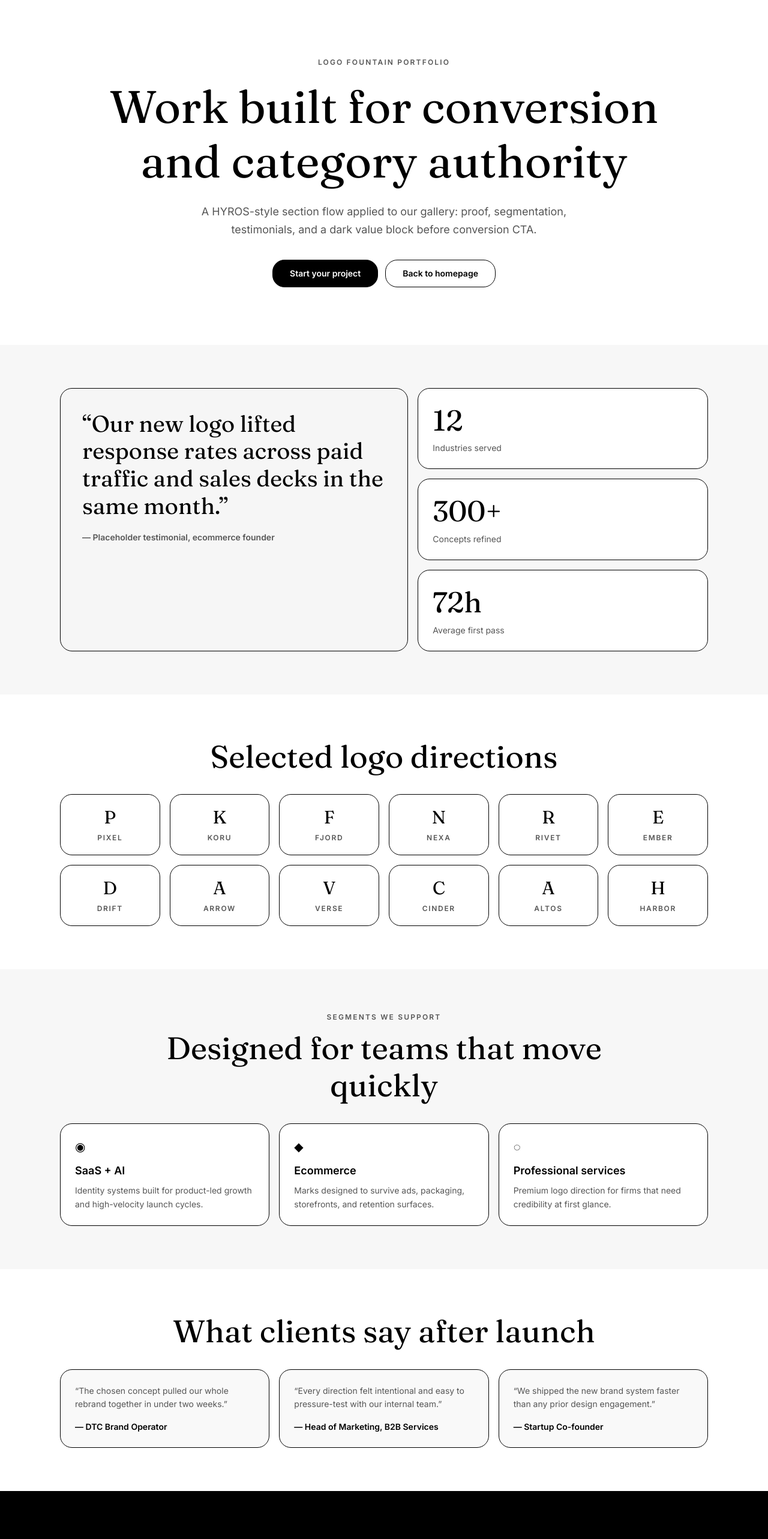
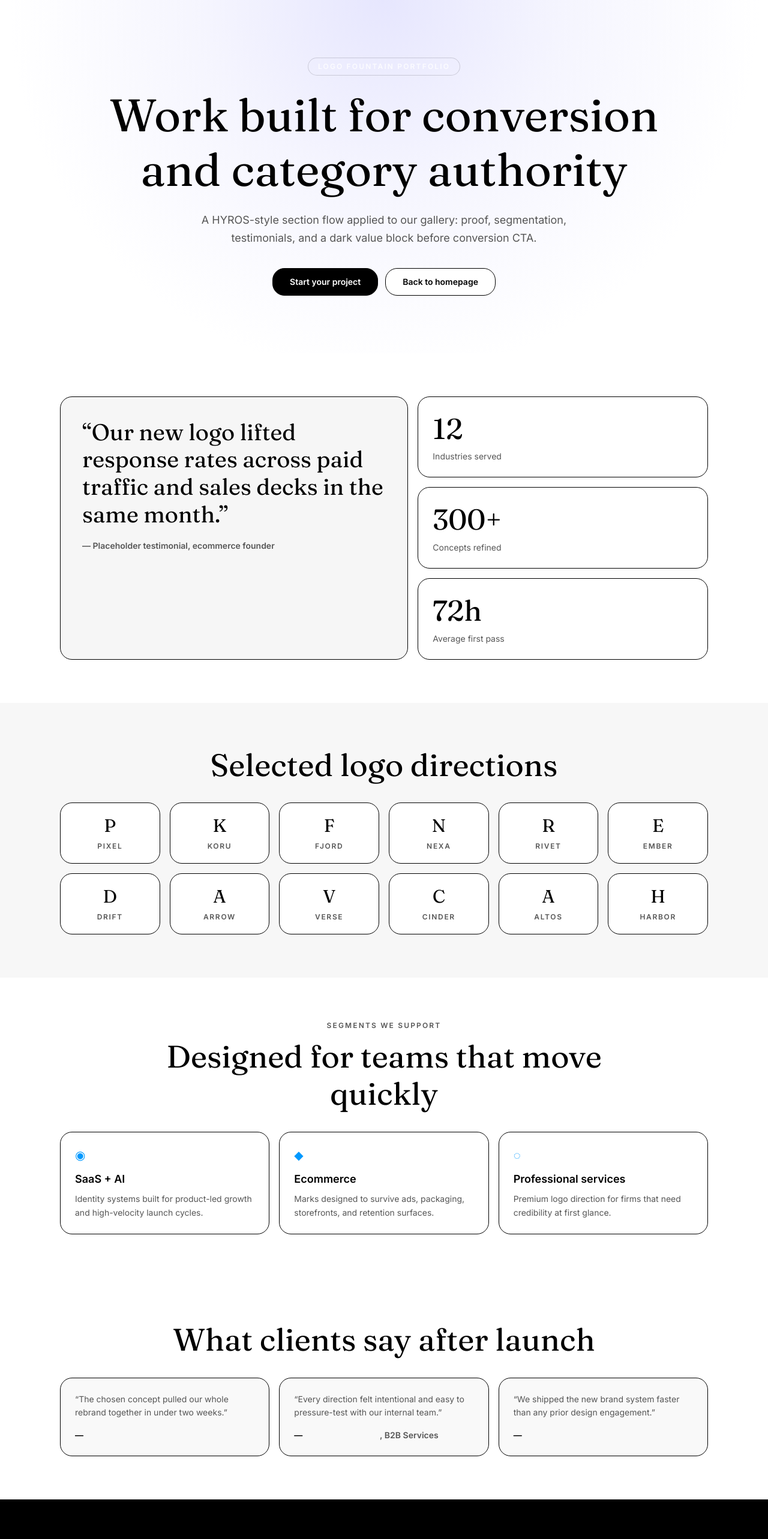
Before and after one commit to gericomaverick/logo-fountain, a Next.js app in the folder apps/web/: page /work in a window 1280 px wide. Shown: the top 2566 px of the page at 60% size. Built offline with nearby package versions, Linux system fonts and the light colour scheme.

Commit message:
Tune marketing sections to HYROS accent color cadence

```diff
--- a/apps/web/src/app/work/page.tsx
+++ b/apps/web/src/app/work/page.tsx
@@ -55,7 +55,6 @@ export default function WorkPage() {
         secondary={{ href: "/", label: "Back to homepage" }}
       />
 
-      <div className="bg-[#f7f7f7]">
       <ProofStatsRow
         quote="Our new logo lifted response rates across paid traffic and sales decks in the same month."
         byline="— Placeholder testimonial, ecommerce founder"
@@ -65,19 +64,12 @@ export default function WorkPage() {
           { value: "72h", label: "Average first pass" },
         ]}
       />
-      </div>
 
-      <div className="bg-white">
       <LogoWall title="Selected logo directions" logos={logos} />
-      </div>
 
-      <div className="bg-[#f7f7f7]">
       <SegmentCards eyebrow="Segments we support" title="Designed for teams that move quickly" items={verticals} />
-      </div>
 
-      <div className="bg-white">
       <TestimonialCardsRow title="What clients say after launch" items={testimonials} />
-      </div>
 
       <DarkFeatureSection
         eyebrow="How we deliver"
@@ -101,7 +93,6 @@ export default function WorkPage() {
         secondary={{ href: "/", label: "See full site" }}
       />
 
-      <div className="bg-white">
       <FAQ
         title="Work page FAQ"
         items={[
@@ -119,7 +110,6 @@ export default function WorkPage() {
           },
         ]}
       />
-      </div>
 
       <FinalCTA
         title="Want your logo featured here next?"
--- a/apps/web/src/components/marketing/sections.tsx
+++ b/apps/web/src/components/marketing/sections.tsx
@@ -4,6 +4,18 @@ type Cta = {
   href: string;
   label: string;
 };
+
+function BylineWithAccent({ byline }: { byline: string }) {
+  const cleaned = byline.replace(/^[-—]\s*/, "");
+  const [name, ...rest] = cleaned.split(",");
+
+  return (
+    <p className="mt-4 text-sm font-semibold text-black">
+      — <span className="bg-[image:var(--hyros-gradient-purple)] bg-clip-text text-transparent">{name.trim()}</span>
+      {rest.length ? <span className="text-muted">, {rest.join(",").trim()}</span> : null}
+    </p>
+  );
+}
 
 export function HeroCenter({
   eyebrow,
@@ -19,8 +31,11 @@ export function HeroCenter({
   secondary: Cta;
 }) {
   return (
-    <section className="mx-auto max-w-[1160px] px-6 py-18 text-center md:px-10 md:py-24">
-      <p className="text-xs font-semibold uppercase tracking-[0.18em] text-muted">{eyebrow}</p>
+    <section className="bg-[image:radial-gradient(circle_at_top,_rgba(81,80,247,0.14)_0%,_rgba(148,148,247,0.09)_35%,_rgba(255,255,255,1)_72%)]">
+      <div className="mx-auto max-w-[1160px] px-6 py-18 text-center md:px-10 md:py-24">
+        <p className="inline-flex rounded-full border border-black/15 bg-white/80 px-4 py-1.5 text-xs font-semibold uppercase tracking-[0.18em] text-transparent [background-image:var(--hyros-gradient-purple)] [background-origin:border-box] [background-clip:text]">
+          {eyebrow}
+        </p>
         <h1 className="font-display mx-auto mt-5 max-w-5xl text-[48px] leading-[1.06] tracking-tight md:text-[76px]">{title}</h1>
         <p className="mx-auto mt-6 max-w-2xl text-base leading-relaxed text-muted md:text-lg">{body}</p>
         <div className="mt-9 flex flex-col items-center justify-center gap-3 sm:flex-row">
@@ -30,6 +45,7 @@ export function HeroCenter({
           <Link href={secondary.href} className="rounded-[20px] border border-black bg-white px-7 py-3 text-sm font-semibold text-black">
             {secondary.label}
           </Link>
+        </div>
       </div>
     </section>
   );
@@ -45,7 +61,8 @@ export function ProofStatsRow({
   stats: Array<{ value: string; label: string }>;
 }) {
   return (
-    <section className="mx-auto max-w-[1160px] px-6 py-14 md:px-10 md:py-18">
+    <section className="bg-white">
+      <div className="mx-auto max-w-[1160px] px-6 py-14 md:px-10 md:py-18">
         <div className="grid gap-4 lg:grid-cols-[1.2fr_1fr]">
           <article className="rounded-[20px] border border-black bg-[#f6f6f6] p-7 md:p-9">
             <p className="font-display text-[30px] leading-tight md:text-[38px]">“{quote}”</p>
@@ -53,11 +70,12 @@ export function ProofStatsRow({
           </article>
           <div className="grid gap-4 sm:grid-cols-3 lg:grid-cols-1">
             {stats.map((stat) => (
-            <div key={stat.label} className="rounded-[20px] border border-black bg-white p-6">
+              <div key={stat.label} className="relative rounded-[20px] border border-black bg-white p-6 before:absolute before:bottom-0 before:left-6 before:h-[3px] before:w-14 before:rounded-full before:bg-[image:var(--hyros-gradient-purple)]">
                 <p className="font-display text-4xl md:text-5xl">{stat.value}</p>
                 <p className="mt-2 text-sm text-muted">{stat.label}</p>
               </div>
             ))}
+          </div>
         </div>
       </div>
     </section>
@@ -66,7 +84,8 @@ export function ProofStatsRow({
 
 export function LogoWall({ title, logos }: { title: string; logos: string[] }) {
   return (
-    <section className="mx-auto max-w-[1160px] px-6 py-14 md:px-10 md:py-18">
+    <section className="bg-[#f7f7f7]">
+      <div className="mx-auto max-w-[1160px] px-6 py-14 md:px-10 md:py-18">
         <h2 className="font-display mx-auto max-w-3xl text-center text-[36px] leading-tight md:text-[52px]">{title}</h2>
         <div className="mt-8 grid grid-cols-2 gap-4 md:grid-cols-3 lg:grid-cols-6">
           {logos.map((logo) => (
@@ -75,6 +94,7 @@ export function LogoWall({ title, logos }: { title: string; logos: string[] }) {
               <p className="mt-2 text-xs font-semibold uppercase tracking-[0.14em] text-muted">{logo}</p>
             </div>
           ))}
+        </div>
       </div>
     </section>
   );
@@ -90,17 +110,19 @@ export function SegmentCards({
   items: Array<{ title: string; body: string; icon: string }>;
 }) {
   return (
-    <section className="mx-auto max-w-[1160px] px-6 py-14 md:px-10 md:py-18">
+    <section className="bg-white">
+      <div className="mx-auto max-w-[1160px] px-6 py-14 md:px-10 md:py-18">
         <p className="text-center text-xs font-semibold uppercase tracking-[0.18em] text-muted">{eyebrow}</p>
         <h2 className="font-display mx-auto mt-3 max-w-3xl text-center text-[36px] leading-tight md:text-[52px]">{title}</h2>
         <div className="mt-8 grid gap-4 md:grid-cols-3">
           {items.map((item) => (
             <article key={item.title} className="rounded-[20px] border border-black bg-white p-6">
-            <span className="text-xl">{item.icon}</span>
+              <span className="text-xl text-[rgb(0,153,255)]">{item.icon}</span>
               <h3 className="mt-3 text-lg font-semibold">{item.title}</h3>
               <p className="mt-2 text-sm leading-relaxed text-muted">{item.body}</p>
             </article>
           ))}
+        </div>
       </div>
     </section>
   );
@@ -114,15 +136,17 @@ export function TestimonialCardsRow({
   items: Array<{ quote: string; byline: string }>;
 }) {
   return (
-    <section className="mx-auto max-w-[1160px] px-6 py-14 md:px-10 md:py-18">
+    <section className="bg-white">
+      <div className="mx-auto max-w-[1160px] px-6 py-14 md:px-10 md:py-18">
         <h2 className="font-display mx-auto max-w-3xl text-center text-[36px] leading-tight md:text-[52px]">{title}</h2>
         <div className="mt-8 grid gap-4 md:grid-cols-3">
           {items.map((item) => (
             <article key={item.byline} className="rounded-[20px] border border-black bg-[#f9f9f9] p-6">
               <p className="text-sm leading-relaxed text-muted">“{item.quote}”</p>
-            <p className="mt-4 text-sm font-semibold">{item.byline}</p>
+              <BylineWithAccent byline={item.byline} />
             </article>
           ))}
+        </div>
       </div>
     </section>
   );
@@ -146,7 +170,9 @@ export function DarkFeatureSection({
   return (
     <section className="bg-black text-white">
       <div className="mx-auto max-w-[1160px] px-6 py-16 md:px-10 md:py-22">
-        <p className="text-xs font-semibold uppercase tracking-[0.18em] text-white/70">{eyebrow}</p>
+        <p className="inline-flex rounded-full border border-white/35 bg-[image:var(--hyros-gradient-purple)] px-4 py-1.5 text-xs font-semibold uppercase tracking-[0.18em] text-white">
+          {eyebrow}
+        </p>
         <h2 className="font-display mt-3 max-w-4xl text-[38px] leading-tight md:text-[56px]">{title}</h2>
         <p className="mt-4 max-w-2xl text-sm leading-relaxed text-white/80 md:text-base">{body}</p>
         <div className="mt-8 grid gap-4 md:grid-cols-3">
@@ -158,7 +184,7 @@ export function DarkFeatureSection({
           ))}
         </div>
         <div className="mt-10 flex flex-col gap-3 sm:flex-row">
-          <Link href={primary.href} className="rounded-[20px] border border-white bg-white px-7 py-3 text-sm font-semibold text-black">
+          <Link href={primary.href} className="rounded-[20px] border border-transparent bg-[image:var(--hyros-gradient-purple)] px-7 py-3 text-sm font-semibold text-white">
             {primary.label}
           </Link>
           <Link href={secondary.href} className="rounded-[20px] border border-white/70 bg-white/10 px-7 py-3 text-sm font-semibold text-white">
@@ -178,7 +204,8 @@ export function FAQ({
   items: Array<{ q: string; a: string }>;
 }) {
   return (
-    <section className="mx-auto max-w-[1160px] px-6 py-14 md:px-10 md:py-18">
+    <section className="bg-white">
+      <div className="mx-auto max-w-[1160px] px-6 py-14 md:px-10 md:py-18">
         <h2 className="font-display mx-auto max-w-3xl text-center text-[36px] leading-tight md:text-[52px]">{title}</h2>
         <div className="mx-auto mt-7 max-w-4xl space-y-3">
           {items.map((item) => (
@@ -188,18 +215,19 @@ export function FAQ({
             </details>
           ))}
         </div>
+      </div>
     </section>
   );
 }
 
 export function FinalCTA({ title, body, primary, secondary }: { title: string; body: string; primary: Cta; secondary: Cta }) {
   return (
-    <section className="bg-[#f3f3f3]">
+    <section className="bg-[image:linear-gradient(140deg,rgba(81,80,247,0.14)_0%,rgba(148,148,247,0.08)_38%,rgba(0,153,255,0.1)_100%)]">
       <div className="mx-auto max-w-[1160px] px-6 py-16 text-center md:px-10 md:py-22">
         <h2 className="font-display mx-auto max-w-4xl text-[40px] leading-tight md:text-[62px]">{title}</h2>
         <p className="mx-auto mt-4 max-w-2xl text-base leading-relaxed text-muted">{body}</p>
         <div className="mt-8 flex flex-col items-center justify-center gap-3 sm:flex-row">
-          <Link href={primary.href} className="rounded-[20px] border border-black bg-black px-8 py-3 text-sm font-semibold text-white">
+          <Link href={primary.href} className="rounded-[20px] border border-transparent bg-[image:var(--hyros-gradient-purple)] px-8 py-3 text-sm font-semibold text-white">
             {primary.label}
           </Link>
           <Link href={secondary.href} className="rounded-[20px] border border-black bg-white px-8 py-3 text-sm font-semibold text-black">
--- a/apps/web/src/styles/hyros-theme.css
+++ b/apps/web/src/styles/hyros-theme.css
@@ -14,6 +14,14 @@
   --hyros-white-10: #ffffff1a;
   --hyros-white-05: #ffffff0d;
   --hyros-white-02: #ffffff05;
+
+  --hyros-accent-purple: rgb(81 80 247);
+  --hyros-accent-purple-2: rgb(148 148 247);
+  --hyros-accent-blue: rgb(0 153 255);
+
+  --hyros-gradient-purple: linear-gradient(90deg, var(--hyros-accent-purple) 0%, var(--hyros-accent-purple-2) 100%);
+  --hyros-gradient-purple-soft: linear-gradient(135deg, rgb(81 80 247 / 0.14) 0%, rgb(148 148 247 / 0.08) 100%);
+  --hyros-gradient-accent-mix: linear-gradient(130deg, rgb(81 80 247 / 0.16) 0%, rgb(148 148 247 / 0.1) 45%, rgb(0 153 255 / 0.12) 100%);
 
   --hyros-radius: 20px;
   --hyros-border: 1px solid var(--hyros-black);
```
Also changed, not shown: apps/web/src/app/page.tsx (+0 -10 lines), 1 other file (tests, documents, lock files or other folders). Lines whose indentation alone changed are shown as unchanged.
